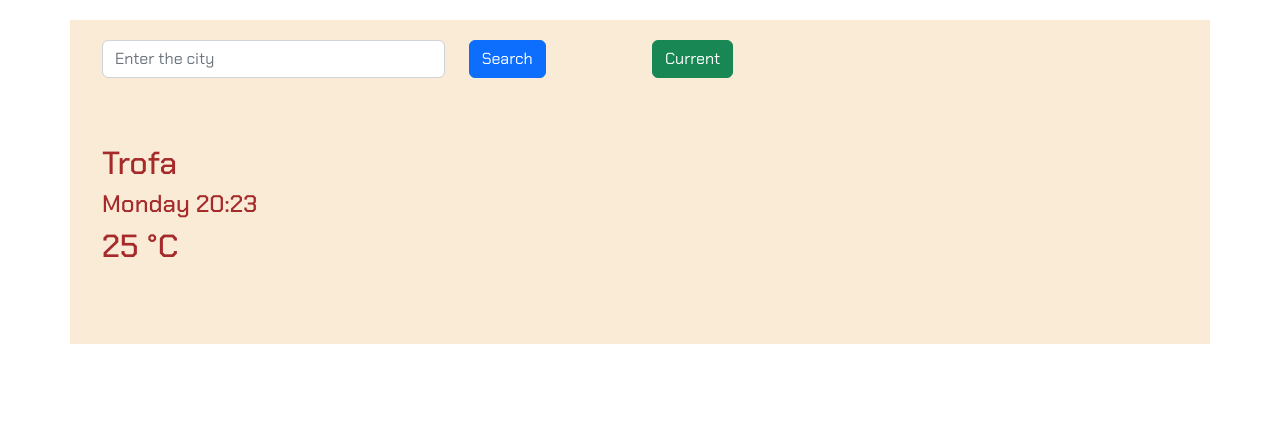
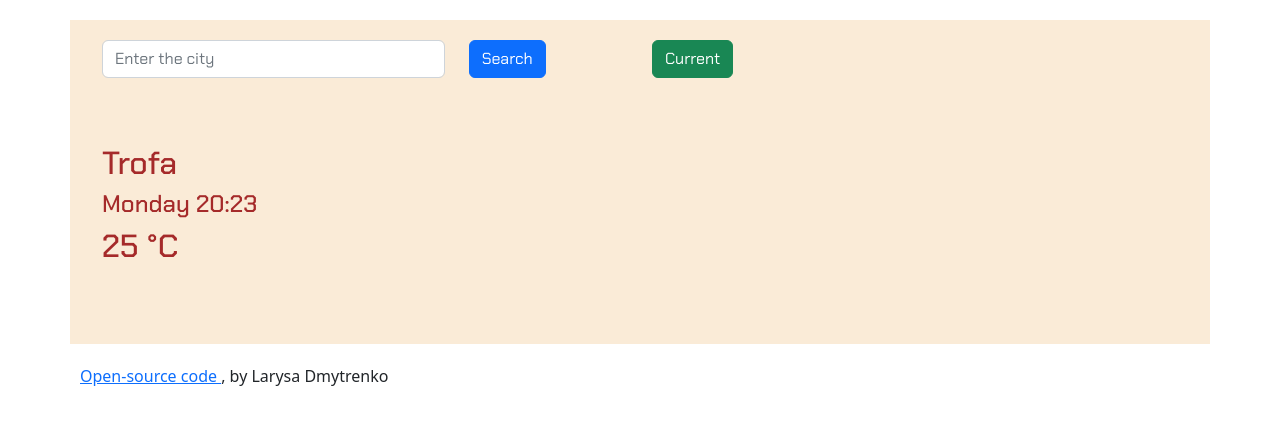
Before and after one commit to dmilarisa/Weather_app, a plain HTML site: page index.html in a window 1280 px wide. Drawn offline with nearby package versions, Linux system fonts and the light colour scheme.

Commit message:
added bottom line

```diff
--- a/index.html
+++ b/index.html
@@ -121,6 +121,12 @@
 
 
   </div>
+  <div class="bottom">
+    <a href = "https://github.com/dmilarisa/Weather_app">
+      Open-source code
+    </a>
+    , by Larysa Dmytrenko
+  </div>
   <script src="src/index.js"></script>
 </body>
 </html>
--- a/src/index.js
+++ b/src/index.js
@@ -35,7 +35,7 @@ function changeData(event) {
   event.preventDefault();
   let cityInput = document.querySelector('#city-input').value;
 
-  let apiKey = None
+  let apiKey = "c358f38536c4808d14556c03c5e2d3e0"
   let apiUrl = `https://api.openweathermap.org/data/2.5/weather?q=${cityInput}&appid=${apiKey}&units=metric`;
   axios.get(apiUrl).then(showTemperature);
 }
--- a/src/styles.css
+++ b/src/styles.css
@@ -48,3 +48,7 @@ h3 {
 .sun-icon {
   font-size: 20px;
 }
+
+.bottom {
+  margin: 0px 0px 0px 80px;
+}
```
